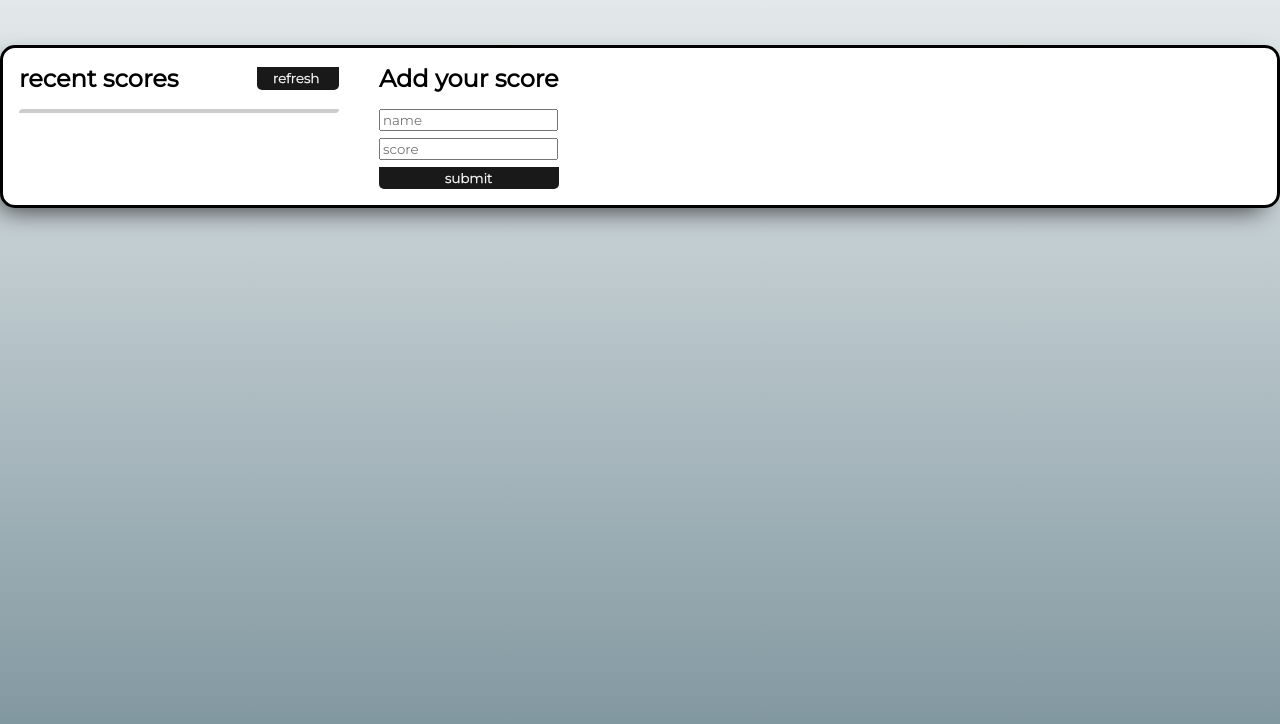
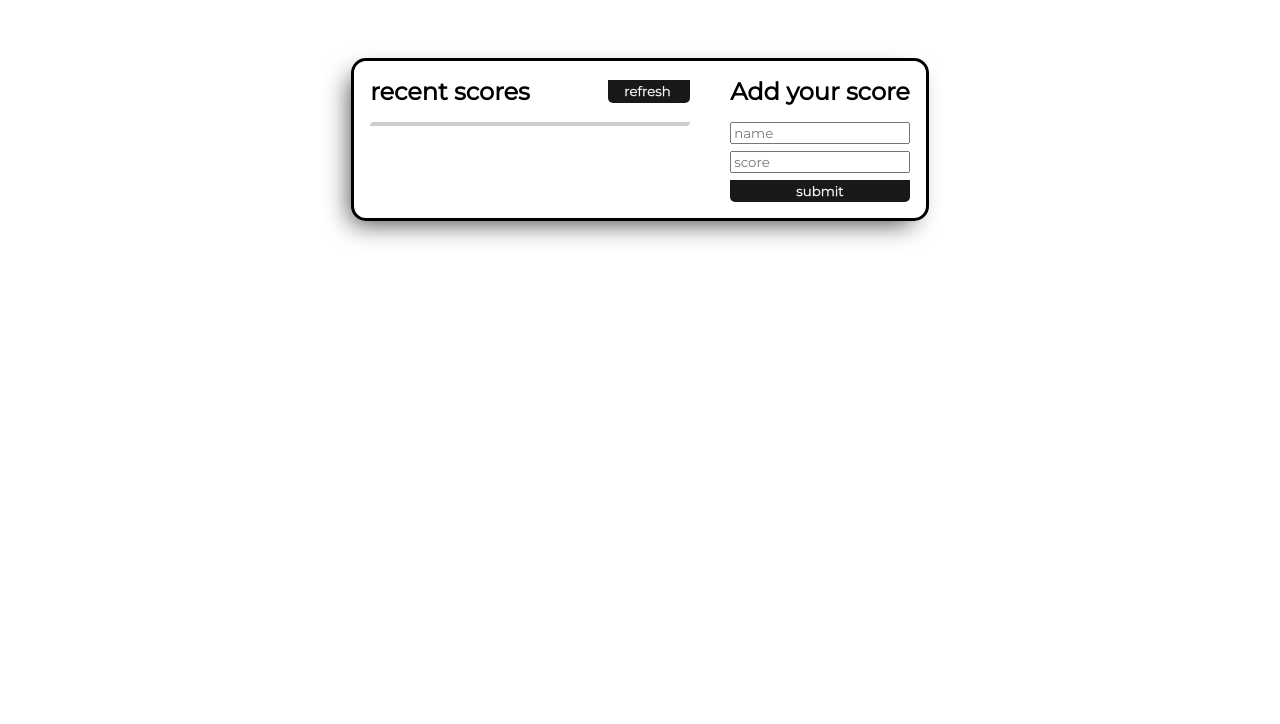
Before and after one commit to VelzckC0D3/Leaderboard_API, a website built with webpack: page src/index.html in a window 1280 px wide. Shown: the part 76-800 px from the top of the page. Built offline with nearby package versions, Linux system fonts and the light colour scheme; no server answers; files whose address does not match are found by name.

Commit message:
Lighthouse
- Trying to fix Lighthouse error...

```diff
--- a/src/index.html
+++ b/src/index.html
@@ -7,6 +7,29 @@
     <title>Document</title>
 </head>
 <body>
+    <h1 class="title">Velzck's LeaderBoard</h1>
+    <div class="boardCont">
+      <div class="recentCont">
+        <div class="recentTop">
+          <h2 class="recentTitle">recent scores</h1>
+          <button class="recentButton" type="button">refresh <img src="assets/reload.svg" alt="" class="reloadIcon"></button>
+        </div>
+        <ul class="recentScore">
+
+      </ul>
+      </div>
+      <div class="addCont">
+        <form id="addScore" class="form">
+          <h2 class="addTitle">Add your score</h2>
+          <div class="inputs">
+          <input class="input" type="text" id="name" placeholder="name" required /><br />
+          <input class="input" type="text" id="score" placeholder="score" required /><br />
+          </div>
+          <button type="button" class="submitButton">submit</button>
+      </form>
+      </div>
+    </div>
 
 </body>
+
 </html>
--- a/src/index.js
+++ b/src/index.js
@@ -1,40 +1,4 @@
 import './style.css';
-
-// Generate HTML
-const component = () => {
-  const element = document.createElement('section');
-
-  // Lodash, now imported by this script
-  element.innerHTML = `
-  <h1 class="title">Velzck's LeaderBoard</h1>
-  <div class="boardCont">
-    <div class="recentCont">
-      <div class="recentTop">
-        <h2 class="recentTitle">recent scores</h1>
-        <button class="recentButton" type="button">refresh <img src="assets/reload.svg" alt="" class="reloadIcon"></button>
-      </div>
-      <ul class="recentScore">
-
-    </ul>
-    </div>
-    <div class="addCont">
-      <form id="addScore" class="form">
-        <h2 class="addTitle">Add your score</h2>
-        <div class="inputs">
-        <input class="input" type="text" id="name" placeholder="name" required /><br />
-        <input class="input" type="text" id="score" placeholder="score" required /><br />
-        </div>
-        <button type="button" class="submitButton">submit</button>
-    </form>
-    </div>
-  </div>
-  `;
-  element.classList.add('main');
-
-  return element;
-};
-
-document.body.appendChild(component());
 
 //  Get data from API
 const getDataServer = async () => {
--- a/webpack.config.js
+++ b/webpack.config.js
@@ -7,6 +7,7 @@ module.exports = {
   plugins: [
     new HtmlWebpackPlugin({
       title: 'Leaderboard introducing APIs',
+      template: './src/index.html',
     }),
   ],
   devServer: {
```
Also changed, not shown: dist/bundle.js, dist/index.html.
